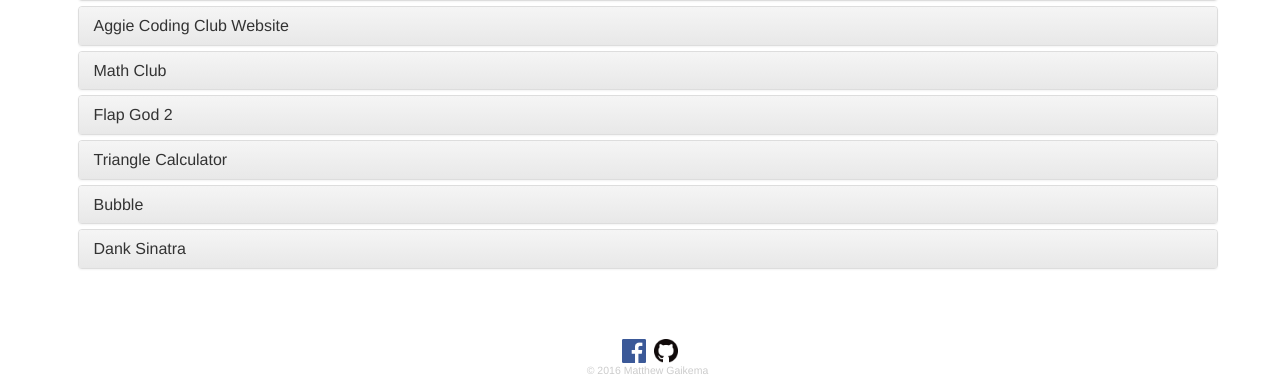
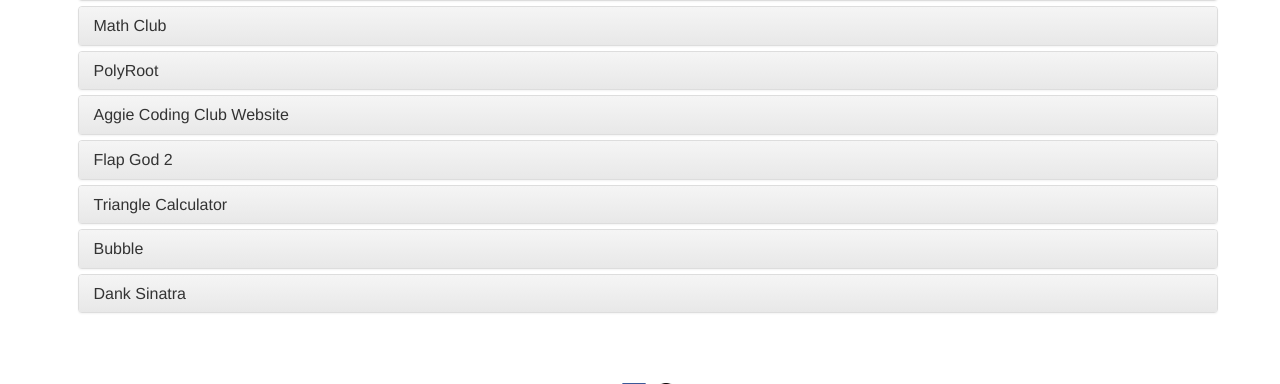
Before and after one commit to TexAgg/TexAgg.github.io, a PHP site: page /projects.php in a window 1280 px wide. Shown: the part 876-1260 px from the top of the page. Run offline with PHP 8.4, Linux system fonts and the light colour scheme.

Commit message:
Add PolyRoot

```diff
--- a/projects.php
+++ b/projects.php
@@ -23,6 +23,32 @@
 			</div>
 		</div>
 
+		<div id='pme' class="panel panel-default">
+			<div class="panel-heading">
+				<h4 class="panel-title"><a data-toggle="collapse" href="#pme-body">Math Club</a></h4>
+			</div>
+			<div id="pme-body" class="panel-body collapse">
+				<p>
+				Official webmaster for Math Club, the umbrella organization for all undergraduate societies within
+				the Mathematics Departament at Texas A&M.
+				I was unanimously elected, and I created the first website for the club.
+				</p>
+			</div>
+		</div>
+
+		<div id="polyroot" class='panel panel-default'>
+			<div class="panel-heading">
+				<h4 class="panel-title"><a data-toggle="collapse" href="#polyroot-body">PolyRoot</a></h4>
+			</div>
+			<div id="polyroot-body" class="panel-body collapse">
+				<p>
+					PolyRoot is a Mathematica library which impliments various
+					<a href="https://en.wikipedia.org/wiki/Root-finding_algorithm">root-finding algorithms</a>.
+					The source code can be found <a href="https://github.com/TexAgg/PolyRoot">here</a>.
+				</p>
+			</div>
+		</div>
+
 		<div id='acc' class="panel panel-default">
 			<div class="panel-heading">
 				<h4 class="panel-title"><a data-toggle="collapse" href="#projects-body">Aggie Coding Club Website</a></h4>
@@ -32,19 +58,6 @@
 				I helped design and implement the website for <a href='http://aggiecodingclub.com/'>
 				Aggie Coding Club.</a>
 				I worked with a group of about 10 other students.
-				</p>
-			</div>
-		</div>
-
-		<div id='pme' class="panel panel-default">
-			<div class="panel-heading">
-				<h4 class="panel-title"><a data-toggle="collapse" href="#pme-body">Math Club</a></h4>
-			</div>
-			<div id="pme-body" class="panel-body collapse">
-				<p>
-				Official webmaster for Math Club, the umbrella organization for all undergraduate societies within
-				the Mathematics Departament at Texas A&M.
-				I was unanimously elected, and I created the first website for the club.
 				</p>
 			</div>
 		</div>
```
